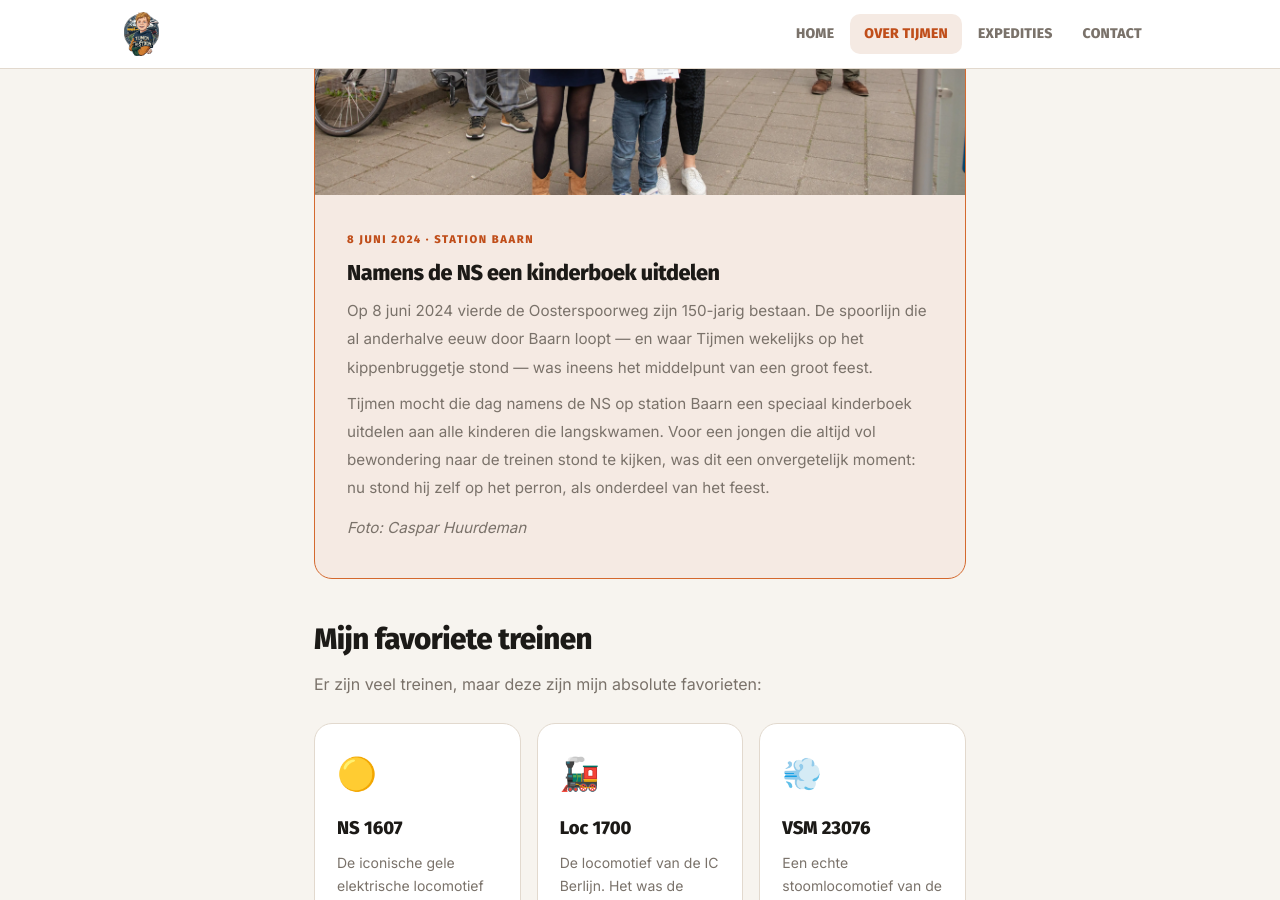
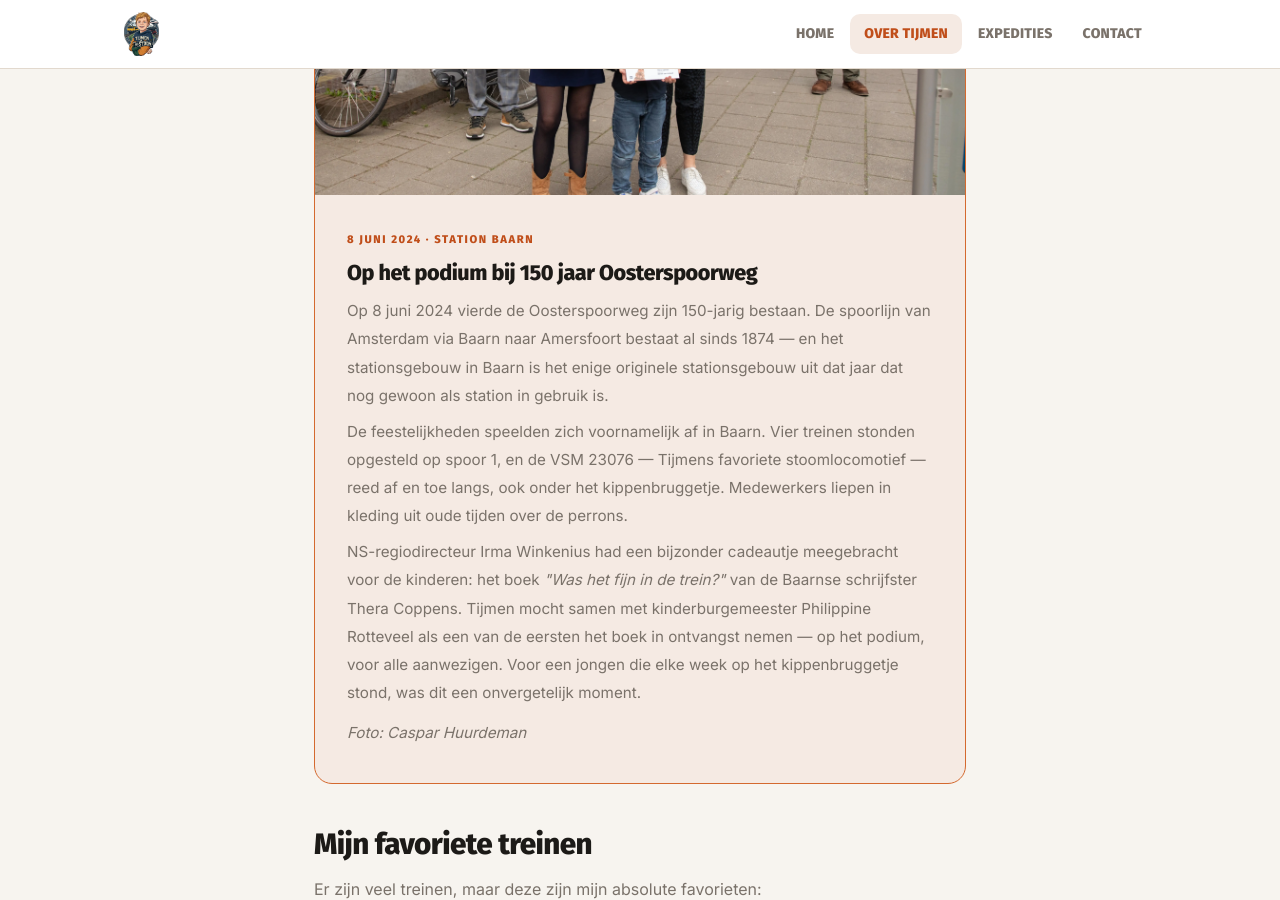
Before and after one commit to teijbaard/teijbaard.github.io, a Jekyll site: the page built from over.md, in a window 1280 px wide and 900 px high, scrolled down 1343 px. Built offline with Jekyll 4.4.1, drawn with Linux system fonts in a browser that asks for light colours; comment, search, counter and statistics services are not loaded.

Commit message:
Refine 150jr Oosterspoorweg section: remove wethouder reference, fix 23076 detail
Co-Authored-By: Claude Sonnet 4.6 <noreply@anthropic.com>

```diff
--- a/over.md
+++ b/over.md
@@ -231,22 +231,30 @@ description: "Leer Tijmen kennen: 8 jaar oud, junior treinspotter en expert op h
     <div class="moment-card">
       <img
         src="{{ '/assets/img/tijmen_150_oosterspoorweg.webp' | relative_url }}"
-        alt="Tijmen deelt kinderboek uit op station Baarn tijdens 150 jaar Oosterspoorweg"
+        alt="Tijmen op station Baarn tijdens de viering van 150 jaar Oosterspoorweg, 8 juni 2024"
         class="moment-card-img"
         loading="lazy">
       <div class="moment-card-body">
         <span class="label">8 juni 2024 · Station Baarn</span>
-        <h3>Namens de NS een kinderboek uitdelen</h3>
+        <h3>Op het podium bij 150 jaar Oosterspoorweg</h3>
         <p>
-          Op 8 juni 2024 vierde de Oosterspoorweg zijn 150-jarig bestaan. De spoorlijn die
-          al anderhalve eeuw door Baarn loopt — en waar Tijmen wekelijks op het kippenbruggetje stond —
-          was ineens het middelpunt van een groot feest.
+          Op 8 juni 2024 vierde de Oosterspoorweg zijn 150-jarig bestaan. De spoorlijn van Amsterdam
+          via Baarn naar Amersfoort bestaat al sinds 1874 — en het stationsgebouw in Baarn is het enige
+          originele stationsgebouw uit dat jaar dat nog gewoon als station in gebruik is.
         </p>
         <p>
-          Tijmen mocht die dag namens de NS op station Baarn een speciaal kinderboek uitdelen
-          aan alle kinderen die langskwamen. Voor een jongen die altijd vol bewondering naar de treinen
-          stond te kijken, was dit een onvergetelijk moment: nu stond hij zelf op het perron, als
-          onderdeel van het feest.
+          De feestelijkheden speelden zich voornamelijk af in Baarn. Vier treinen stonden
+          opgesteld op spoor 1, en de VSM 23076 — Tijmens favoriete stoomlocomotief — reed
+          af en toe langs, ook onder het kippenbruggetje. Medewerkers liepen in kleding uit
+          oude tijden over de perrons.
+        </p>
+        <p>
+          NS-regiodirecteur Irma Winkenius had een bijzonder cadeautje meegebracht voor de
+          kinderen: het boek <em>"Was het fijn in de trein?"</em> van de Baarnse schrijfster
+          Thera Coppens. Tijmen mocht samen met kinderburgemeester Philippine Rotteveel
+          als een van de eersten het boek in ontvangst nemen — op het podium, voor alle
+          aanwezigen. Voor een jongen die elke week op het kippenbruggetje stond, was dit
+          een onvergetelijk moment.
         </p>
         <p class="moment-card-credits">Foto: Caspar Huurdeman</p>
       </div>
```
